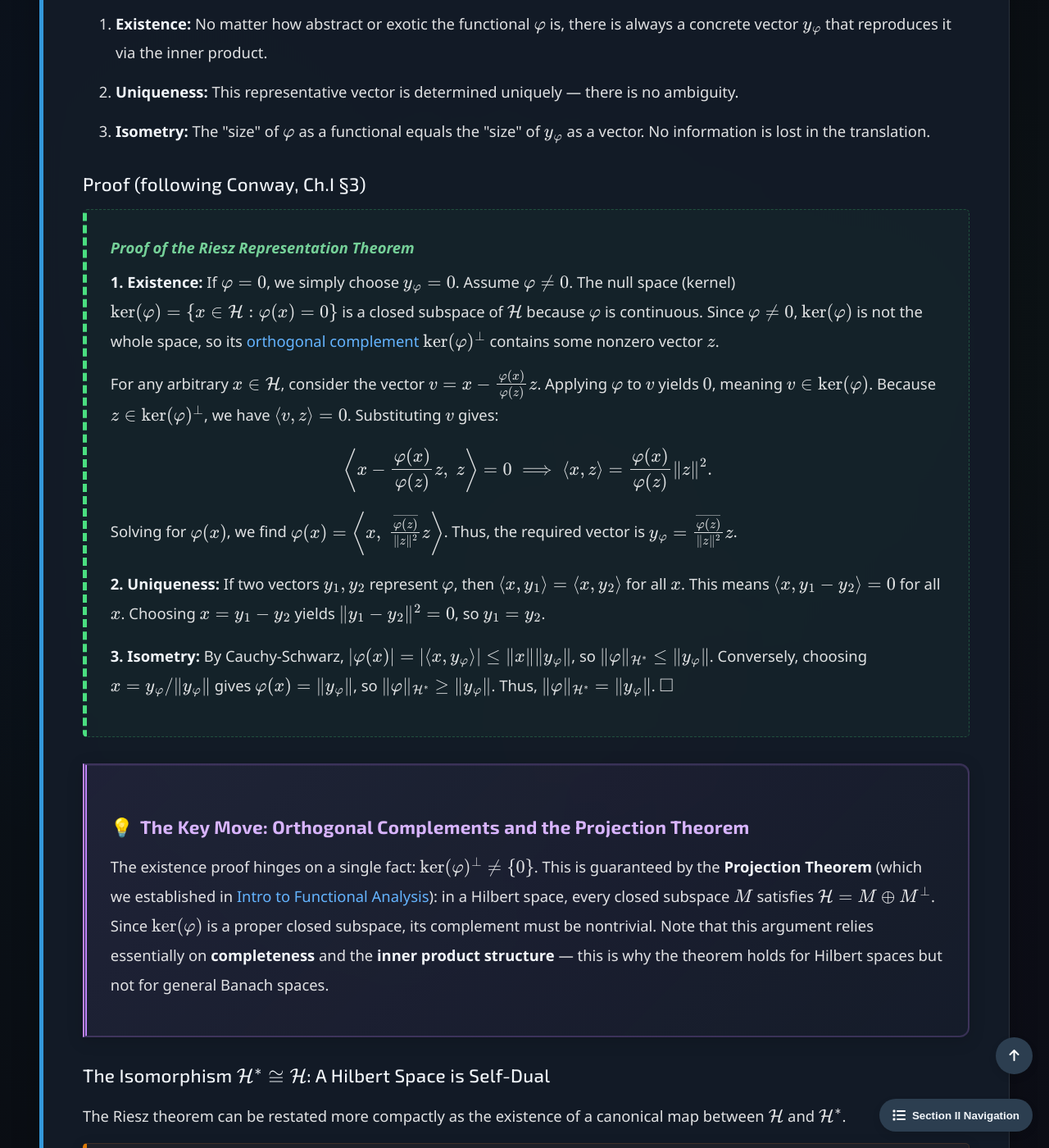
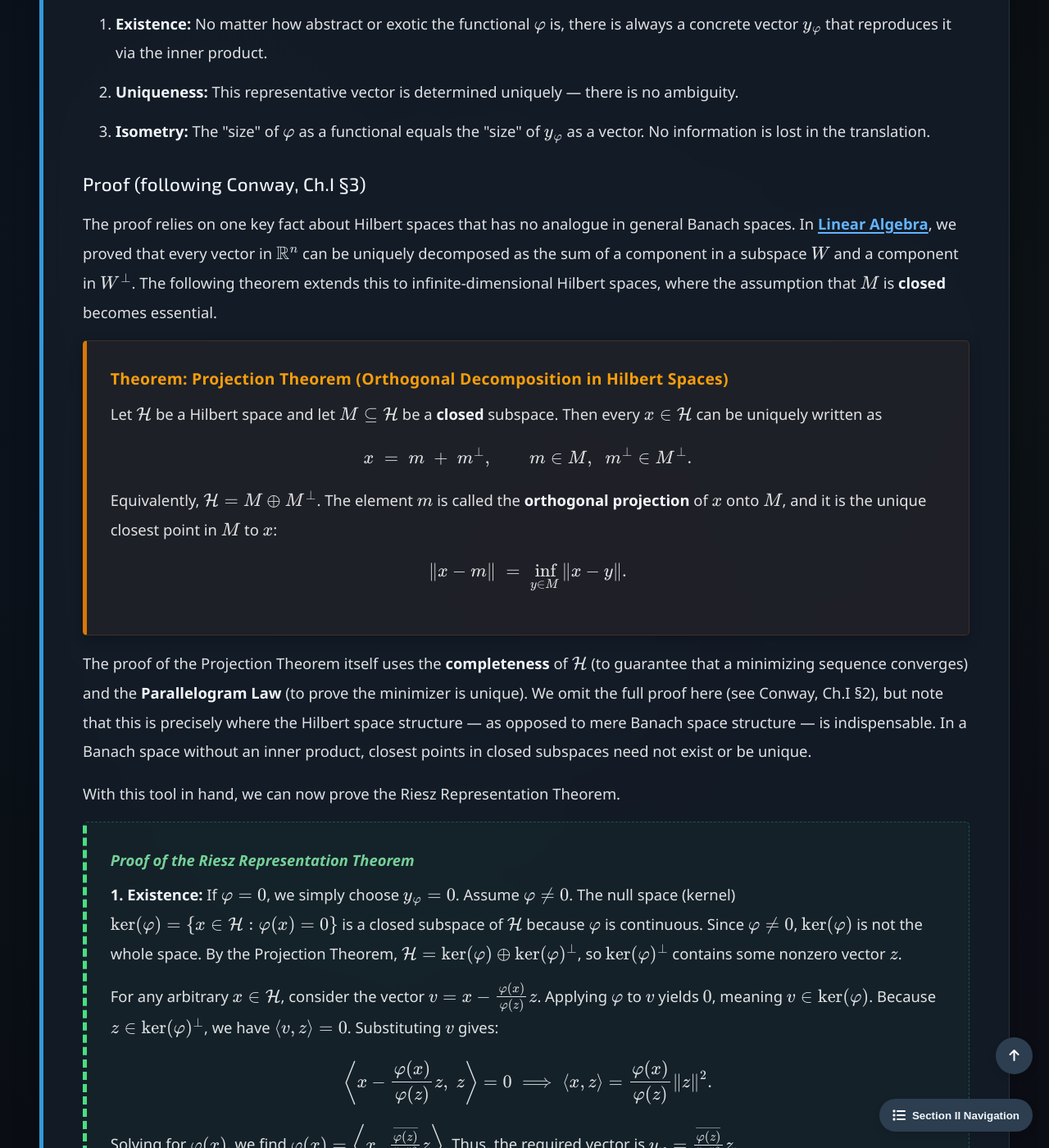
Before and after one commit to Yusukey01/yusukey01.github.io, a Jekyll site: the page built from Mathematics/Calculus/dual_spaces.html, in a window 1280 px wide and 1400 px high, scrolled down 4446 px. Shown: the whole window at 82% size. Built offline with Jekyll 4.4.1, drawn with Linux system fonts in a browser that asks for light colours; some of the changed text lies outside the part shown.

Commit message:
fixed explanations

```diff
--- a/Mathematics/Calculus/dual_spaces.html
+++ b/Mathematics/Calculus/dual_spaces.html
@@ -244,14 +244,51 @@ noindex: true
 
                 <h3>Proof (following Conway, Ch.I §3)</h3>
 
+                <p>
+                    The proof relies on one key fact about Hilbert spaces that has no analogue in general Banach spaces.
+                    In <a href="../Linear_algebra/orthogonality.html#proj"><strong>Linear Algebra</strong></a>,
+                    we proved that every vector in \(\mathbb{R}^n\) can be uniquely decomposed as the sum of a component
+                    in a subspace \(W\) and a component in \(W^\perp\). The following theorem extends this to
+                    infinite-dimensional Hilbert spaces, where the assumption that \(M\) is <strong>closed</strong> becomes essential.
+                </p>
+
+                <div class="theorem">
+                    <span class="theorem-title">Theorem: Projection Theorem (Orthogonal Decomposition in Hilbert Spaces)</span>
+                    <p>
+                        Let \(\mathcal{H}\) be a Hilbert space and let \(M \subseteq \mathcal{H}\) be a <strong>closed</strong> subspace.
+                        Then every \(x \in \mathcal{H}\) can be uniquely written as
+                        \[
+                        x \;=\; m \;+\; m^\perp, \qquad m \in M,\;\; m^\perp \in M^\perp.
+                        \]
+                        Equivalently, \(\mathcal{H} = M \oplus M^\perp\). The element \(m\) is called the
+                        <strong>orthogonal projection</strong> of \(x\) onto \(M\), and it is the unique closest point
+                        in \(M\) to \(x\):
+                        \[
+                        \|x - m\| \;=\; \inf_{y \in M} \|x - y\|.
+                        \]
+                    </p>
+                </div>
+
+                <p>
+                    The proof of the Projection Theorem itself uses the <strong>completeness</strong> of \(\mathcal{H}\)
+                    (to guarantee that a minimizing sequence converges) and the <strong>Parallelogram Law</strong>
+                    (to prove the minimizer is unique). We omit the full proof here (see Conway, Ch.I §2),
+                    but note that this is precisely where the Hilbert space structure — as opposed to mere Banach space structure — is indispensable.
+                    In a Banach space without an inner product, closest points in closed subspaces need not exist or be unique.
+                </p>
+
+                <p>
+                    With this tool in hand, we can now prove the Riesz Representation Theorem.
+                </p>
+
                 <div class="proof">
                     <span class="proof-title">Proof of the Riesz Representation Theorem</span>
                     <p>
                         <strong>1. Existence:</strong> If \(\varphi = 0\), we simply choose \(y_\varphi = 0\).
                         Assume \(\varphi \neq 0\). The null space (kernel) \(\ker(\varphi) = \{x \in \mathcal{H} : \varphi(x) = 0\}\)
                         is a closed subspace of \(\mathcal{H}\) because \(\varphi\) is continuous. Since \(\varphi \neq 0\),
-                        \(\ker(\varphi)\) is not the whole space, so its <a href="../Linear_algebra/orthogonality.html#complement">orthogonal complement</a>
-                        \(\ker(\varphi)^\perp\) contains some nonzero vector \(z\).
+                        \(\ker(\varphi)\) is not the whole space. By the Projection Theorem, \(\mathcal{H} = \ker(\varphi) \oplus \ker(\varphi)^\perp\),
+                        so \(\ker(\varphi)^\perp\) contains some nonzero vector \(z\).
                     </p>
                     <p>
                         For any arbitrary \(x \in \mathcal{H}\), consider the vector \(v = x - \frac{\varphi(x)}{\varphi(z)}z\).
@@ -274,16 +311,23 @@ noindex: true
                 </div>
 
                 <div class="insight-box">
-                    <h3>The Key Move: Orthogonal Complements and the Projection Theorem</h3>
+                    <h3>Why Hilbert, Not Banach?</h3>
                     <p>
-                        The existence proof hinges on a single fact: \(\ker(\varphi)^\perp \neq \{0\}\).
-                        This is guaranteed by the <strong>Projection Theorem</strong>
-                        (which we established in <a href="intro_analysis.html#hilbert">Intro to Functional Analysis</a>):
-                        in a Hilbert space, every closed subspace \(M\) satisfies \(\mathcal{H} = M \oplus M^\perp\).
-                        Since \(\ker(\varphi)\) is a proper closed subspace, its complement must be nontrivial.
-                        Note that this argument relies essentially on <strong>completeness</strong> and the
-                        <strong>inner product structure</strong> — this is why the theorem holds for Hilbert spaces
-                        but not for general Banach spaces.
+                        Let us highlight exactly where each assumption was used in the proof above:
+                    </p>
+                    <ol style="padding-left: 40px;">
+                        <li><strong>Continuity of \(\varphi\):</strong> Guarantees that \(\ker(\varphi)\) is closed
+                            (the preimage of the closed set \(\{0\}\)).</li>
+                        <li><strong>Inner product (Hilbert structure):</strong> Enables the Projection Theorem
+                            (\(\mathcal{H} = M \oplus M^\perp\)), which produces the nonzero
+                            \(z \in \ker(\varphi)^\perp\).</li>
+                        <li><strong>Completeness:</strong> Required by the Projection Theorem itself
+                            (the minimizing sequence must converge).</li>
+                    </ol>
+                    <p>
+                        In a general Banach space, we have continuity but lack the inner product. Without orthogonal complements,
+                        the entire construction collapses — there is no canonical way to "represent" a functional as an element
+                        of the space. This is why the Riesz theorem is specific to Hilbert spaces.
                     </p>
                 </div>
 
```
Also changed, not shown: data/curriculum.json.
